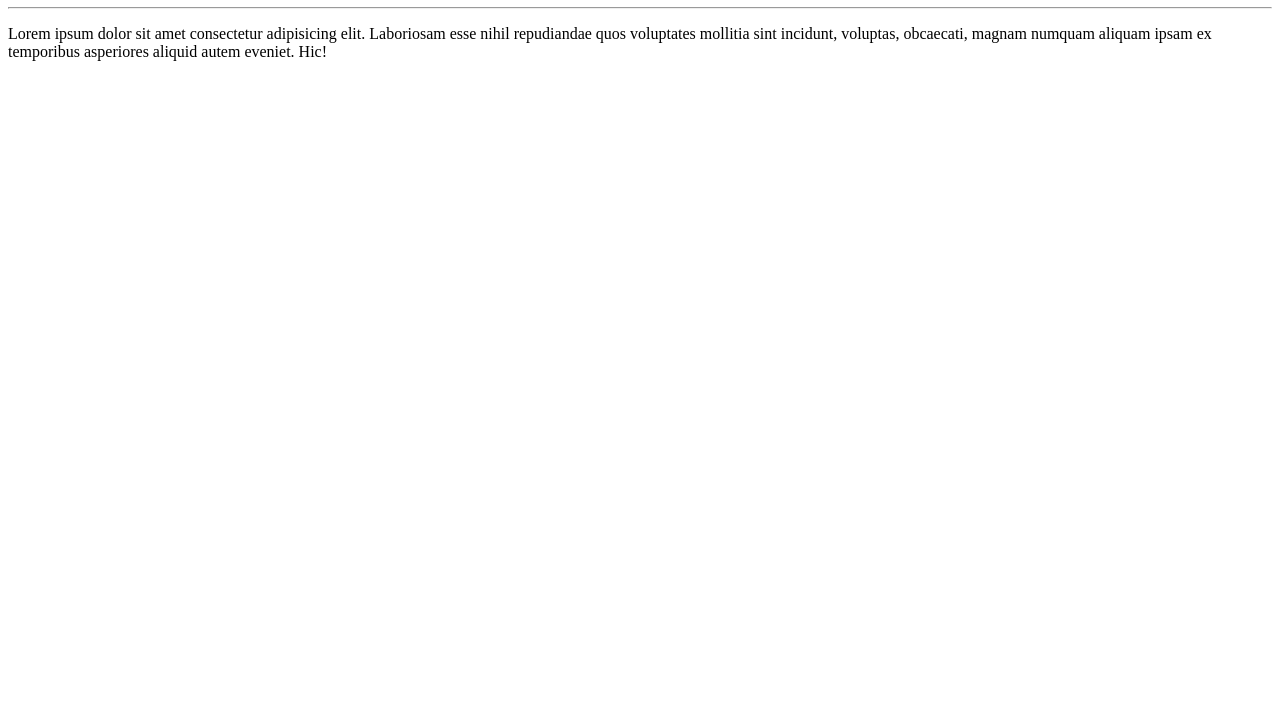
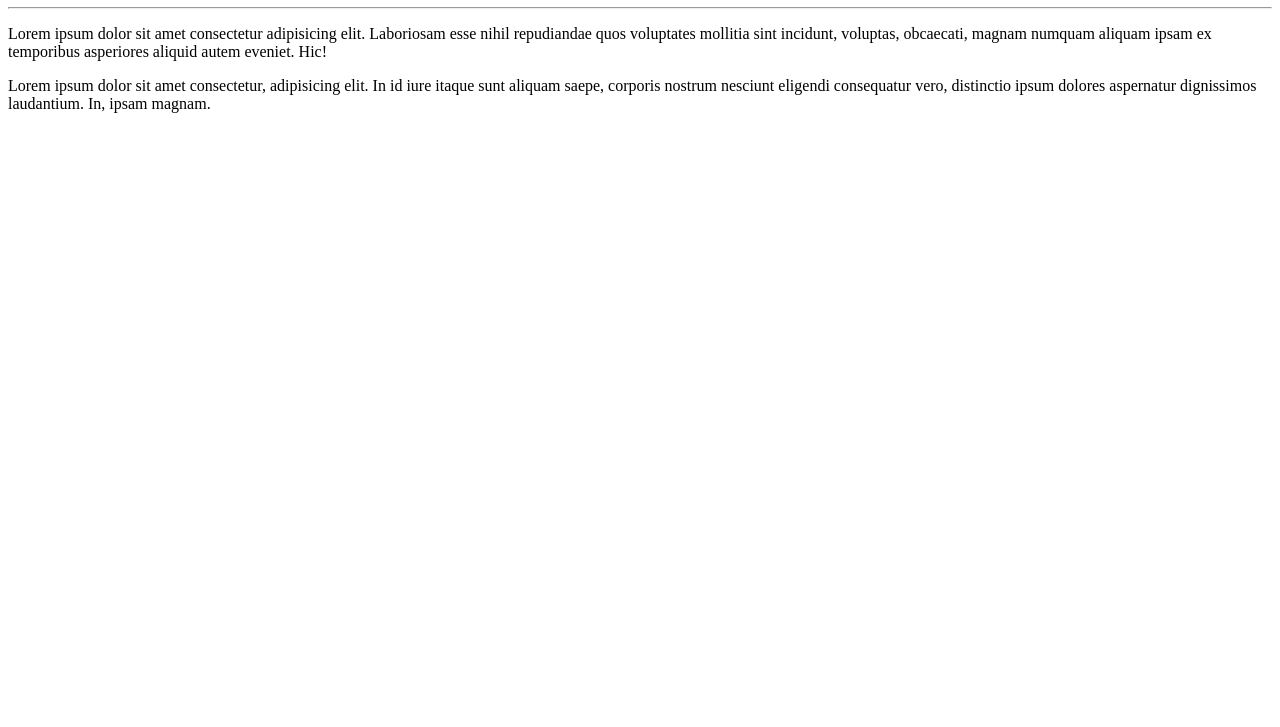
Before and after one commit to KevynPraia/Ola-mundo, a plain HTML site: page site-exemplo/index.html in a window 1280 px wide. Shown: the part 73-800 px from the top of the page. Drawn offline with Linux system fonts and the light colour scheme.

Commit message:
Update index.html

```diff
--- a/site-exemplo/index.html
+++ b/site-exemplo/index.html
@@ -10,6 +10,7 @@
     <h1>Olá, mundo!</h1>
     <hr>
     <p>Lorem ipsum dolor sit amet consectetur adipisicing elit. Laboriosam esse nihil repudiandae quos voluptates mollitia sint incidunt, voluptas, obcaecati, magnam numquam aliquam ipsam ex temporibus asperiores aliquid autem eveniet. Hic!</p>
+    <p>Lorem ipsum dolor sit amet consectetur, adipisicing elit. In id iure itaque sunt aliquam saepe, corporis nostrum nesciunt eligendi consequatur vero, distinctio ipsum dolores aspernatur dignissimos laudantium. In, ipsam magnam.</p>
 
 </body>
 </html>
```
